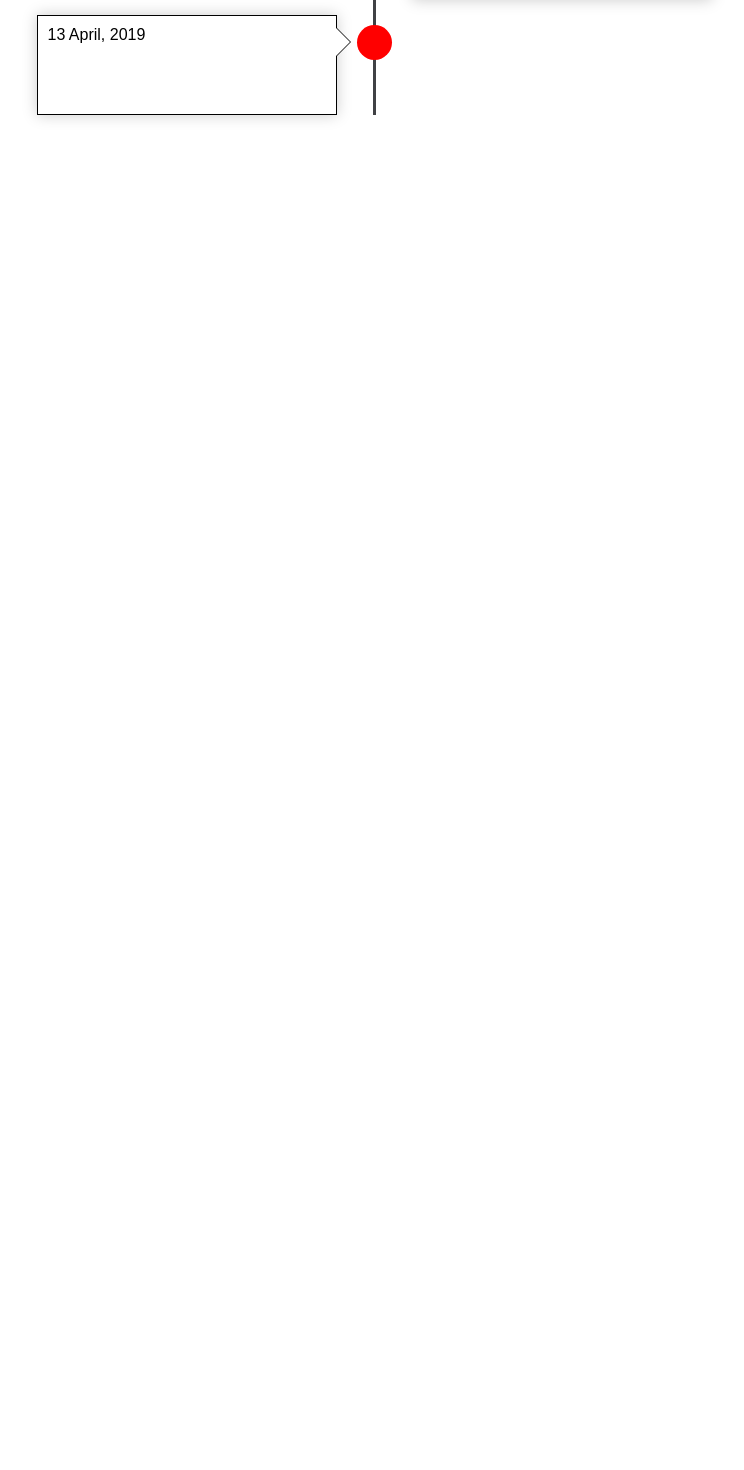
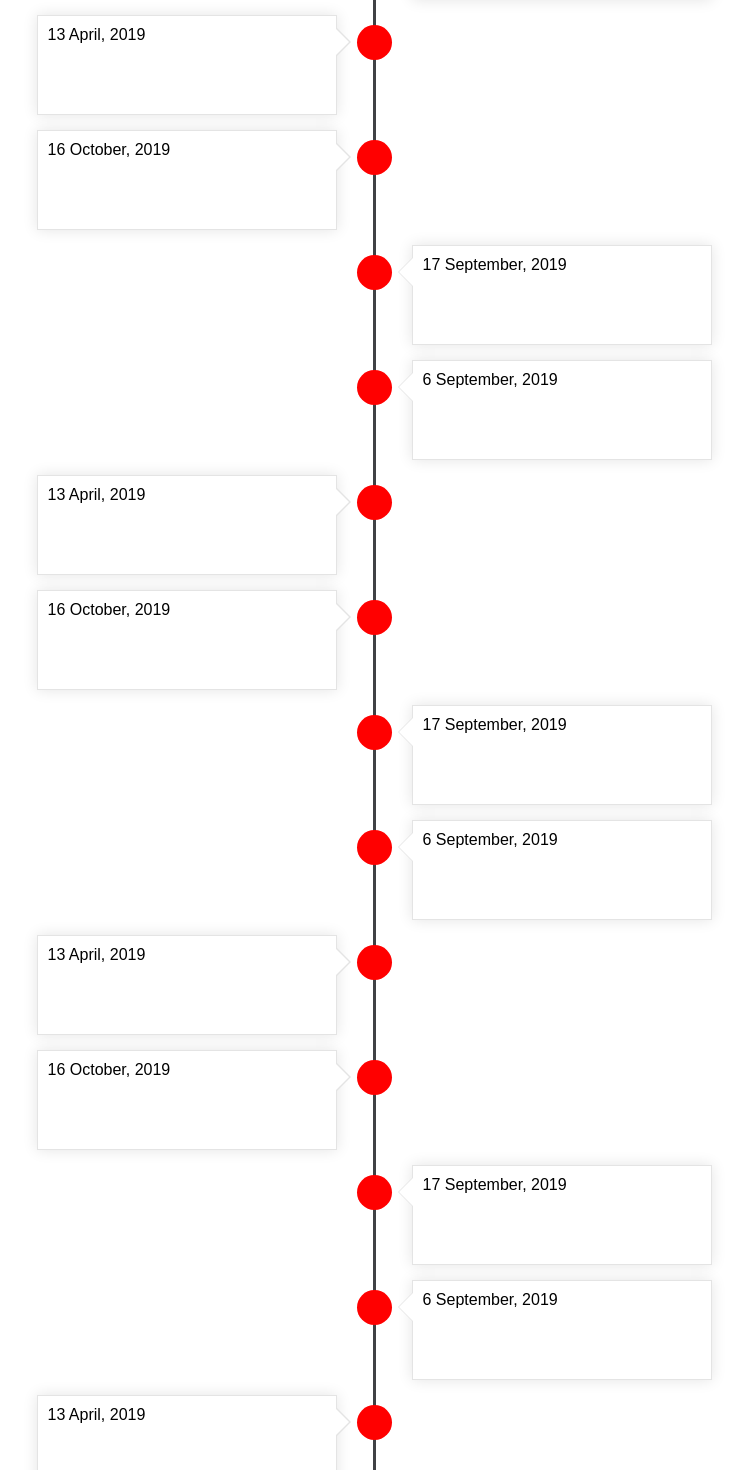
Before and after one commit to jonahdlin/jonahdlin.github.io, a React (Create React App) app: page / in a window 1280 px wide. Shown: the part 520-1990 px from the top of the page, without its empty margins (266-1010 px from the left). Before the commit the page ends 800 px from the top, so only its background shows below. Built offline with nearby package versions, Linux system fonts and the light colour scheme; the HTML template or start-up script is replaced by a standard one.

Commit message:
Small updates to timeline

```diff
--- a/src/App.js
+++ b/src/App.js
@@ -19,6 +19,18 @@ const AppUnstyled = ({ className }) => {
         <Event date={new Date('2019-09-16')}></Event>
         <Event date={new Date('2019-09-05')}></Event>
         <Event date={new Date('2019-04-12')} isLeft></Event>
+        <Event date={new Date('2019-10-15')} isLeft></Event>
+        <Event date={new Date('2019-09-16')}></Event>
+        <Event date={new Date('2019-09-05')}></Event>
+        <Event date={new Date('2019-04-12')} isLeft></Event>
+        <Event date={new Date('2019-10-15')} isLeft></Event>
+        <Event date={new Date('2019-09-16')}></Event>
+        <Event date={new Date('2019-09-05')}></Event>
+        <Event date={new Date('2019-04-12')} isLeft></Event>
+        <Event date={new Date('2019-10-15')} isLeft></Event>
+        <Event date={new Date('2019-09-16')}></Event>
+        <Event date={new Date('2019-09-05')}></Event>
+        <Event date={new Date('2019-04-12')} isLeft></Event>
       </Timeline>
     </div>
   );
--- a/src/constants/constants.js
+++ b/src/constants/constants.js
@@ -16,7 +16,7 @@ export const months = {
 export const HEADER_PHOTO_WIDTH = 150;
 export const HEADER_PHOTO_BORDER_THICKNESS = 3;
 
-export const TIMELINE_LINE_THICKENSS = HEADER_PHOTO_BORDER_THICKNESS;
+export const TIMELINE_LINE_THICKNESS = HEADER_PHOTO_BORDER_THICKNESS;
 export const TIMELINE_ICON_DIAMETER = 35;
 export const TIMELINE_ICON_OFFSET_FROM_TOP = 10;
 
--- a/src/constants/theme.js
+++ b/src/constants/theme.js
@@ -1,8 +1,9 @@
 export const DARK_GREY = '#404145';
-export const LIGHT_GREY_2 = '#dcdfe3';
+export const LIGHT_GREY_3 = '#dcdfe3';
+export const LIGHT_GREY_2 = '#e4e4e4';
 export const LIGHT_GREY_1 = '#ffffff';
 
 export const HEADER_PHOTO_BORDER_COLOUR = DARK_GREY;
 export const TIMELINE_LINE_COLOUR = DARK_GREY;
 
-export const BOX_SHADOW = '0px 0px 14px 0px rgba(204,204,204,1);';
+export const BOX_SHADOW = '0px 0px 14px 0px rgba(228,228,228,1);';
--- a/src/timeline/Event.js
+++ b/src/timeline/Event.js
@@ -4,12 +4,9 @@ import { flexCenter } from '../constants/mixins';
 import {
   months,
   TIMELINE_EVENT_WIDTH,
-  TIMELINE_EVENT_POINTER_SIDE_LENGTH,
-  TIMELINE_ICON_DIAMETER,
   TIMELINE_ICON_OFFSET_FROM_TOP,
   TIMELINE_EVENT_POINTER_RADIUS,
 } from '../constants/constants';
-import EventPointer from './EventPointer';
 import { BOX_SHADOW, LIGHT_GREY_1, LIGHT_GREY_2 } from '../constants/theme';
 
 const EventUnstyled = ({ className, date, children, isLeft }) => {
@@ -32,7 +29,7 @@ const Event = styled(EventUnstyled)`
   .event-content {
     position: relative;
     z-index: 10;
-    border: 1px solid black;
+    border: 1px solid ${LIGHT_GREY_2};
     background-color: ${LIGHT_GREY_1};
     width: ${TIMELINE_EVENT_WIDTH}px;
     height: 100px;
@@ -48,9 +45,9 @@ const Event = styled(EventUnstyled)`
       top: ${TIMELINE_ICON_OFFSET_FROM_TOP + 1}px;
       ${props =>
         props.isLeft
-          ? `border-left: ${TIMELINE_EVENT_POINTER_RADIUS}px solid black;
+          ? `border-left: ${TIMELINE_EVENT_POINTER_RADIUS}px solid ${LIGHT_GREY_2};
       left: ${TIMELINE_EVENT_WIDTH - 2}px;`
-          : `border-right: ${TIMELINE_EVENT_POINTER_RADIUS}px solid black;
+          : `border-right: ${TIMELINE_EVENT_POINTER_RADIUS}px solid ${LIGHT_GREY_2};
       left: ${-2 * TIMELINE_EVENT_POINTER_RADIUS}px;`};
     }
 
@@ -66,21 +63,12 @@ const Event = styled(EventUnstyled)`
         props.isLeft
           ? `border-left: ${TIMELINE_EVENT_POINTER_RADIUS -
               1}px solid ${LIGHT_GREY_1};
-      left: ${TIMELINE_EVENT_WIDTH - 2}px;`
+      left: ${TIMELINE_EVENT_WIDTH - 2.3}px;`
           : `border-right: ${TIMELINE_EVENT_POINTER_RADIUS -
               1}px solid ${LIGHT_GREY_1};
-      left: ${-2 * TIMELINE_EVENT_POINTER_RADIUS + 2}px;`};
+      left: ${-2 * TIMELINE_EVENT_POINTER_RADIUS + 2.3}px;`};
     }
   }
 `;
-/*
-      top: ${TIMELINE_ICON_OFFSET_FROM_TOP +
-        TIMELINE_ICON_DIAMETER / 2 -
-        TIMELINE_EVENT_POINTER_SIDE_LENGTH / 2}px;
-      ${props =>
-        props.isLeft
-          ? `left: ${TIMELINE_EVENT_WIDTH -
-              TIMELINE_EVENT_POINTER_SIDE_LENGTH / 2}px;`
-          : `left: ${-TIMELINE_EVENT_POINTER_SIDE_LENGTH / 2}px;`};
-          */
+
 export default Event;
--- a/src/timeline/EventPointer.js
+++ /dev/null
@@ -1,34 +0,0 @@
-import React from 'react';
-import styled from 'styled-components';
-import {
-  TIMELINE_EVENT_POINTER_SIDE_LENGTH,
-  TIMELINE_ICON_OFFSET_FROM_TOP,
-  TIMELINE_ICON_DIAMETER,
-  TIMELINE_EVENT_WIDTH,
-} from '../constants/constants';
-import { BOX_SHADOW, LIGHT_GREY_1, LIGHT_GREY_2 } from '../constants/theme';
-
-const EventPointerUnstyled = ({ className, isLeft }) => {
-  return <div className={className} />;
-};
-
-const EventPointer = styled(EventPointerUnstyled)`
-  position: absolute;
-  z-index: 15;
-  top: ${TIMELINE_ICON_OFFSET_FROM_TOP +
-    TIMELINE_ICON_DIAMETER / 2 -
-    TIMELINE_EVENT_POINTER_SIDE_LENGTH / 2}px;
-  ${props =>
-    props.isLeft
-      ? `left: ${TIMELINE_EVENT_WIDTH -
-          TIMELINE_EVENT_POINTER_SIDE_LENGTH / 2}px;`
-      : `left: ${-TIMELINE_EVENT_POINTER_SIDE_LENGTH / 2}px;`};
-  width: ${TIMELINE_EVENT_POINTER_SIDE_LENGTH}px;
-  height: ${TIMELINE_EVENT_POINTER_SIDE_LENGTH}px;
-  background-color: ${LIGHT_GREY_1};
-  border: 1px solid black;
-  box-shadow: ${BOX_SHADOW};
-  transform: rotate(45deg);
-`;
-
-export default EventPointer;
--- a/src/timeline/TimelineLine.js
+++ b/src/timeline/TimelineLine.js
@@ -1,7 +1,7 @@
 import React from 'react';
 import styled from 'styled-components';
 import { TIMELINE_LINE_COLOUR } from '../constants/theme';
-import { TIMELINE_LINE_THICKENSS } from '../constants/constants';
+import { TIMELINE_LINE_THICKNESS } from '../constants/constants';
 
 const TimelineLineUnstyled = ({ className, children }) => (
   <div className={className} />
@@ -10,7 +10,7 @@ const TimelineLineUnstyled = ({ className, children }) => (
 const TimelineLine = styled(TimelineLineUnstyled)`
   position: absolute;
   top: 0;
-  width: ${TIMELINE_LINE_THICKENSS}px;
+  width: ${TIMELINE_LINE_THICKNESS}px;
   height: 100%;
   background-color: ${TIMELINE_LINE_COLOUR};
 `;
```
